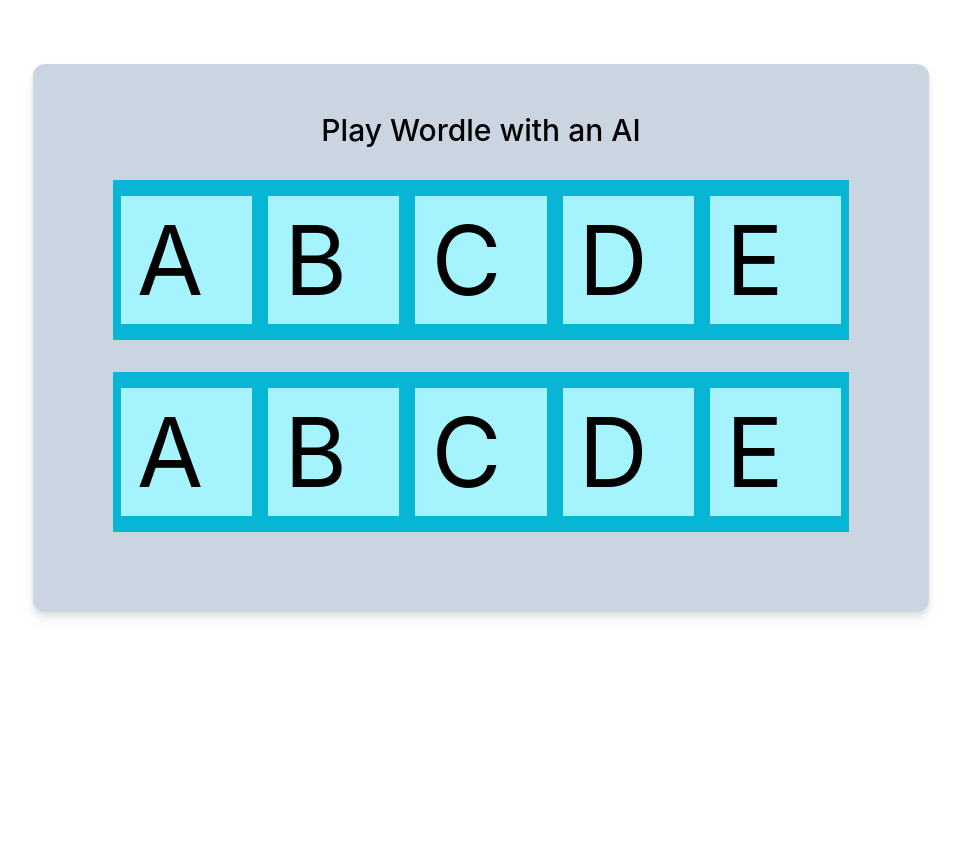
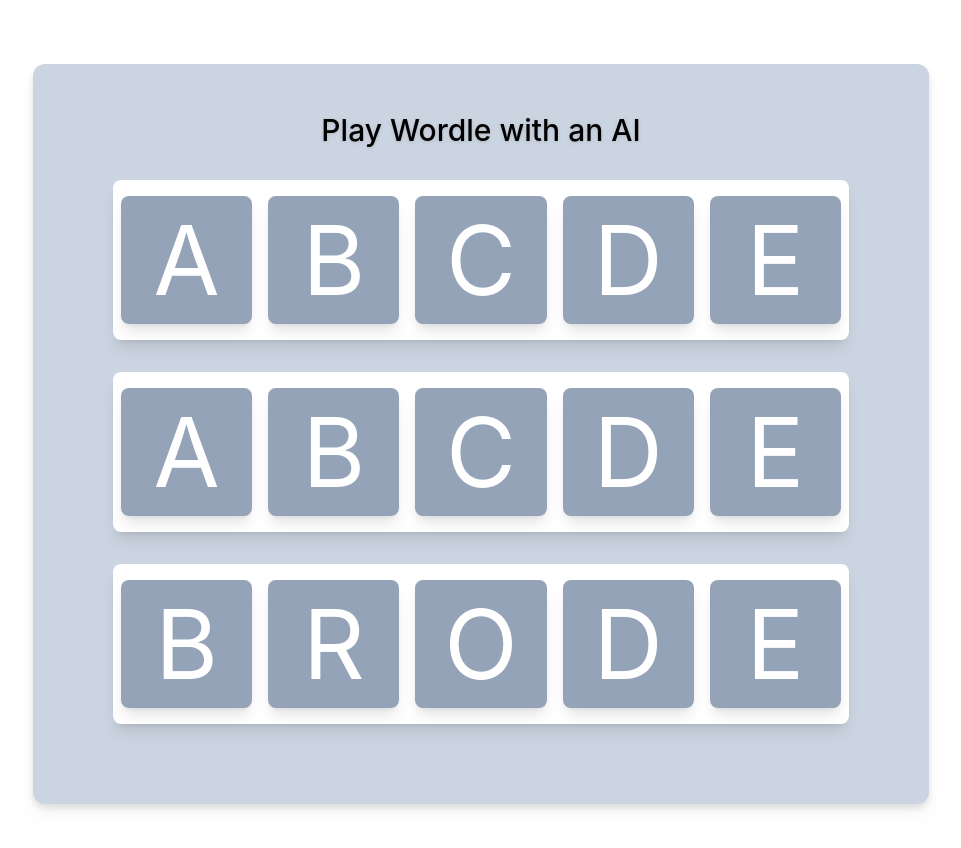
Before and after one commit to davidkuda/wordle, a Next.js app: page / in a window 1280 px wide. Shown: the top 848 px of the page, without its empty margins (31-992 px from the left). Before the commit the page ends 800 px from the top, so only its background shows below. Built offline with nearby package versions, Linux system fonts and the light colour scheme.

Commit message:
Update design

```diff
--- a/components/WordleLetter.js
+++ b/components/WordleLetter.js
@@ -1,8 +1,8 @@
 export default function WordleLetter(props) {
   const letter = props.letter;
   return (
-    <div className="h-4/5 p-4 mx-2 my-2 w-1/5 bg-cyan-200">
-      <p className="text-4xl md:text-8xl">{letter}</p>
+    <div className="h-4/5 p-4 mx-2 my-2 w-1/5 bg-slate-400 shadow-lg rounded-lg">
+      <p className="text-white text-4xl md:text-8xl text-center">{letter}</p>
     </div>
   );
 }
--- a/components/WordleRow.js
+++ b/components/WordleRow.js
@@ -2,7 +2,7 @@ import WordleLetter from "./WordleLetter";
 
 export default function WordleRow(props) {
   return (
-    <div className="h-40 bg-cyan-500 m-8 flex items-center justify-between">
+    <div className="h-40 bg-white m-8 flex items-center justify-between rounded-lg shadow-lg">
       <WordleLetter letter={props.letter_1} />
       <WordleLetter letter={props.letter_2} />
       <WordleLetter letter={props.letter_3} />
--- a/pages/index.js
+++ b/pages/index.js
@@ -4,7 +4,7 @@ export default function Home() {
   return (
     <div className="m-16 max-w-4xl">
       <div className="game-container bg-slate-300 p-12 rounded-xl drop-shadow-lg">
-        <h1 className="text-3xl font-medium text-center">
+        <h1 className="text-3xl font-medium text-center drop-shadow">
           Play Wordle with an AI
         </h1>
         <WordleRow
@@ -21,6 +21,13 @@ export default function Home() {
           letter_4="D"
           letter_5="E"
         />
+        <WordleRow
+          letter_1="B"
+          letter_2="R"
+          letter_3="O"
+          letter_4="D"
+          letter_5="E"
+        />
       </div>
     </div>
   );
```
